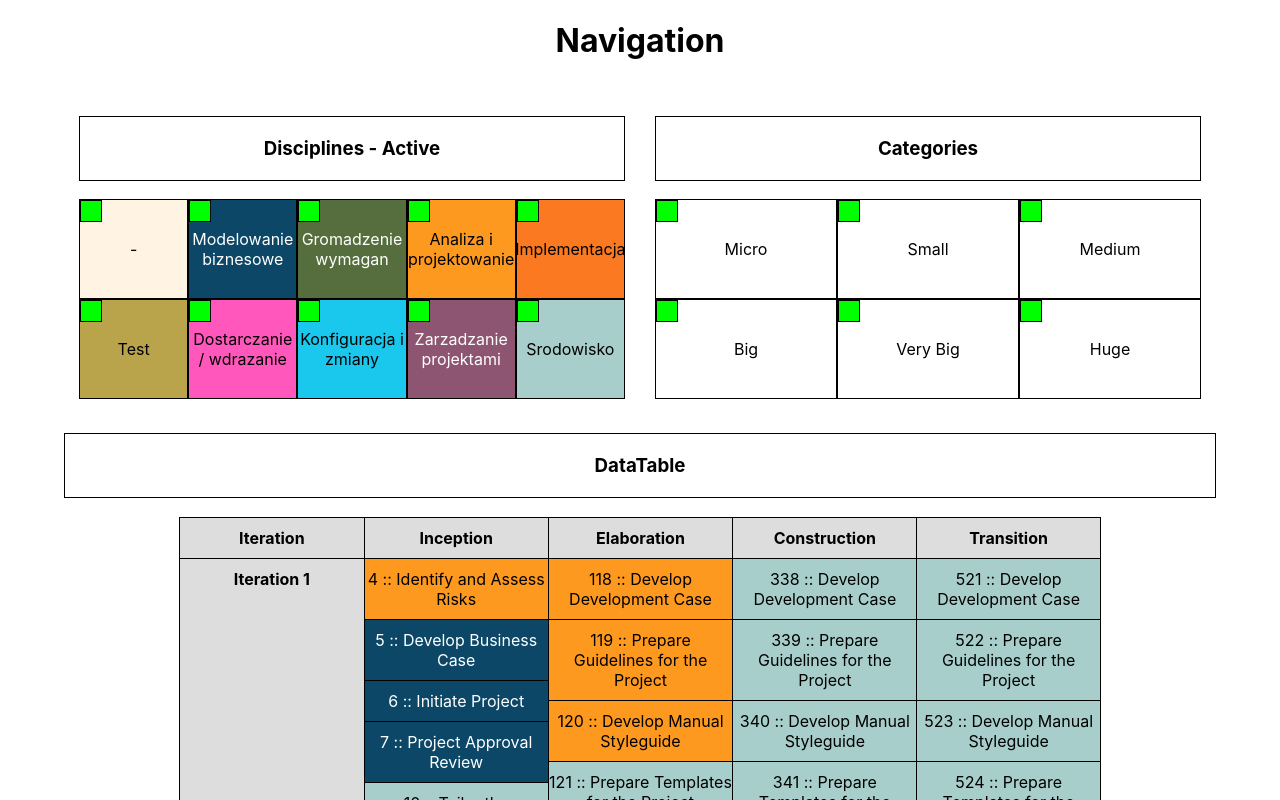
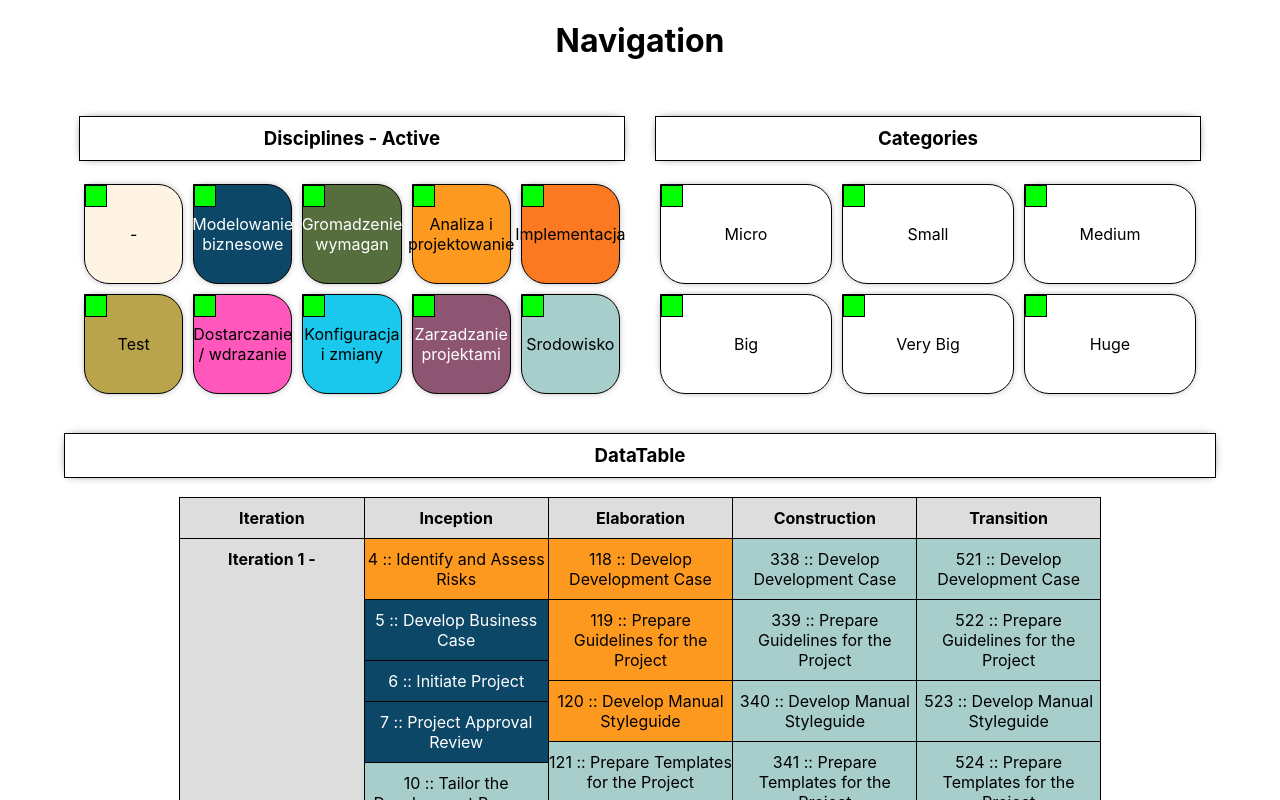
Before and after one commit to Joberooo/WMO-Rup-Project, a React (Create React App) app in the folder my-app/: page / in a window 1280 px wide. Shown: the top 800 px of the page. Built offline with nearby package versions, Linux system fonts and the light colour scheme.

Commit message:
add toogleSystem to iterations

```diff
--- a/my-app/src/components/DataTableComponent/DataTable.css
+++ b/my-app/src/components/DataTableComponent/DataTable.css
@@ -6,7 +6,8 @@
 .DataTable h3{
     box-sizing: border-box;
     border: 1px solid #000;
-    padding: 20px;
+    padding: 10px;
+    box-shadow: 0 0 10px -5px #000;
 }
 
 .DataTable .RupTable{
--- a/my-app/src/components/NavComponent/Nav.css
+++ b/my-app/src/components/NavComponent/Nav.css
@@ -15,7 +15,8 @@
 .Nav .NavSection h3{
     box-sizing: border-box;
     border: 1px solid #000;
-    padding: 20px;
+    padding: 10px;
+    box-shadow: 0 0 10px -5px #000;
 }
 
 .Nav .NavSection h3:hover{
@@ -26,14 +27,16 @@
     justify-content: center;
     align-items: center;
     box-sizing: border-box;
-    width: 20%;
+    width: calc(20% - 10px);
     min-height: 100px;
-    margin: 0;
+    margin: 5px;
     display: flex;
     float: left;
     border: 1px solid #000;
     position: relative;
     cursor: pointer;
+    border-radius: 0 25px 25px 25px;
+    box-shadow: 0 0 10px -5px #000;
 }
 
 .Nav .NavSection .NavElement .my-checkbox{
@@ -47,5 +50,5 @@
 }
 
 .Nav .NavSection .Bigger{
-    width: calc(100% / 3);
+    width: calc(100% / 3 - 10px);
 }
--- a/my-app/src/components/ReaderComponent/Reader.css
+++ b/my-app/src/components/ReaderComponent/Reader.css
@@ -11,7 +11,8 @@
 .Reader h4{
     box-sizing: border-box;
     border: 1px solid #000;
-    padding: 20px;
+    padding: 10px;
+    box-shadow: 0 0 10px -5px #000;
 }
 
 .Reader h4:hover{
--- a/my-app/src/components/RupRowComponent/RupRow.css
+++ b/my-app/src/components/RupRowComponent/RupRow.css
@@ -1,11 +1,14 @@
 .RupRow{
-    width: 100%;
+    width: 80%;
+    margin: 0 auto;
     box-sizing: border-box;
     padding: 15px;
     overflow: hidden;
     border: 1px solid #000;
     margin-bottom: 15px;
     cursor: pointer;
+    box-shadow: 0 0 10px -5px #000;
+    border-radius: 25px;
 }
 
 .RupRow .RupCellLine{
--- a/my-app/src/components/SingleRupDataComponent/SingleRupData.css
+++ b/my-app/src/components/SingleRupDataComponent/SingleRupData.css
@@ -1,3 +1,7 @@
 .singleRupData{
     border-bottom: 1px solid #000;
 }
+
+.hiddenData{
+    display: none;
+}
--- a/my-app/src/components/SingleRupDataComponent/SingleRupData.tsx
+++ b/my-app/src/components/SingleRupDataComponent/SingleRupData.tsx
@@ -6,13 +6,14 @@ import './SingleRupData.css';
 type SingleRupDataState = {
   singleRupData: RUPData;
   activeSystem: string;
+  hide: boolean;
 }
 
 function SingleRupData(state: SingleRupDataState) {
   const notifyDescription = () => toast.info(state.singleRupData.description);
 
   return (
-    <p className={"singleRupData"} style={checkActiveSystemAndSetStyle(state.singleRupData, state.activeSystem)} onClick={notifyDescription}>{state.singleRupData.index} :: {state.singleRupData.name}</p>
+    <p className={"singleRupData" + (state.hide ? " hiddenData" : "")} style={checkActiveSystemAndSetStyle(state.singleRupData, state.activeSystem)} onClick={notifyDescription}>{state.singleRupData.index} :: {state.singleRupData.name}</p>
   );
 }
 
--- a/my-app/src/components/SingleRupIterationComponent/SingleRupIteration.tsx
+++ b/my-app/src/components/SingleRupIterationComponent/SingleRupIteration.tsx
@@ -1,3 +1,4 @@
+import { useState } from 'react';
 import RUPData from '../../Helpers/Classes';
 import SingleRupData from '../SingleRupDataComponent/SingleRupData';
 import './SingleRupIteration.css';
@@ -13,16 +14,26 @@ type SingleRupIterationState = {
 }
 
 function SingleRupIteration(state: SingleRupIterationState) {
+  const [toogleSign, setToogleSign] = useState<string>('-');
 
   return (
     <>
-      <div className={'RupCell RupHeaders left' + (state.last ? ' bottom' : '')}><p>Iteration {state.iteration}</p></div>
-      <div className={'RupCell center' + (state.last ? ' bottom' : '')}>{state.inceptionData?.map(item => <SingleRupData key={item.index} singleRupData={item} activeSystem={state.activeSystem} />)}</div>
-      <div className={'RupCell center' + (state.last ? ' bottom' : '')}>{state.elaborationData?.map(item => <SingleRupData key={item.index} singleRupData={item} activeSystem={state.activeSystem} />)}</div>
-      <div className={'RupCell center' + (state.last ? ' bottom' : '')}>{state.constructionData?.map(item => <SingleRupData key={item.index} singleRupData={item} activeSystem={state.activeSystem} />)}</div>
-      <div className={'RupCell right' + (state.last ? ' bottom' : '')}>{state.transitionData?.map(item => <SingleRupData key={item.index} singleRupData={item} activeSystem={state.activeSystem} />)}</div>
+      <div className={'RupCell RupHeaders left' + (state.last ? ' bottom' : '')} onClick={toogleIteration}><p>Iteration {state.iteration} {toogleSign}</p></div>
+      <div className={'RupCell center' + (state.last ? ' bottom' : '')}>{state.inceptionData?.map(item => <SingleRupData key={item.index} singleRupData={item} activeSystem={state.activeSystem} hide={toogleSign === '+' ? true : false} />)}</div>
+      <div className={'RupCell center' + (state.last ? ' bottom' : '')}>{state.elaborationData?.map(item => <SingleRupData key={item.index} singleRupData={item} activeSystem={state.activeSystem} hide={toogleSign === '+' ? true : false} />)}</div>
+      <div className={'RupCell center' + (state.last ? ' bottom' : '')}>{state.constructionData?.map(item => <SingleRupData key={item.index} singleRupData={item} activeSystem={state.activeSystem} hide={toogleSign === '+' ? true : false} />)}</div>
+      <div className={'RupCell right' + (state.last ? ' bottom' : '')}>{state.transitionData?.map(item => <SingleRupData key={item.index} singleRupData={item} activeSystem={state.activeSystem} hide={toogleSign === '+' ? true : false} />)}</div>
     </>
   );
+
+  function toogleIteration(){
+    if(toogleSign === "+") {
+      setToogleSign("-");
+    }
+    else {
+      setToogleSign("+");
+    }
+  }
 }
 
 export default SingleRupIteration;
```
